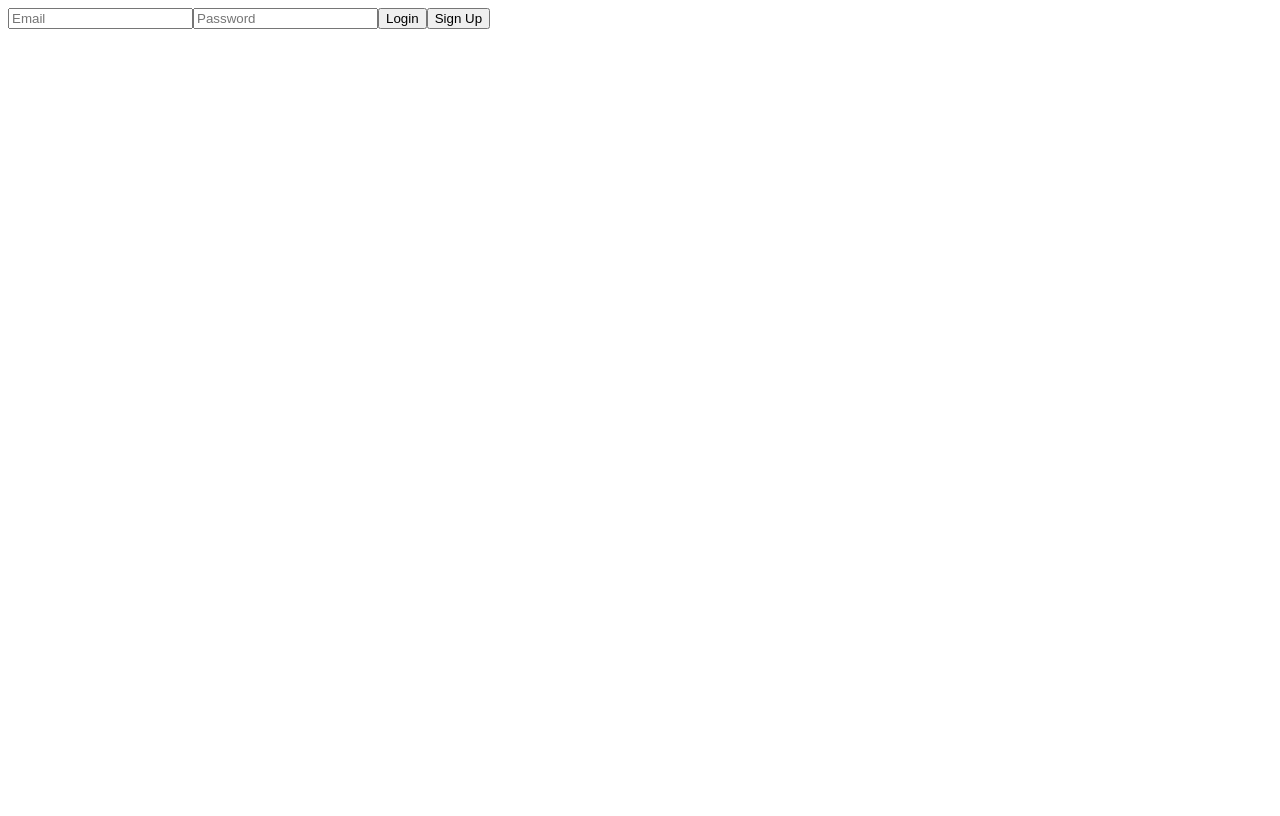
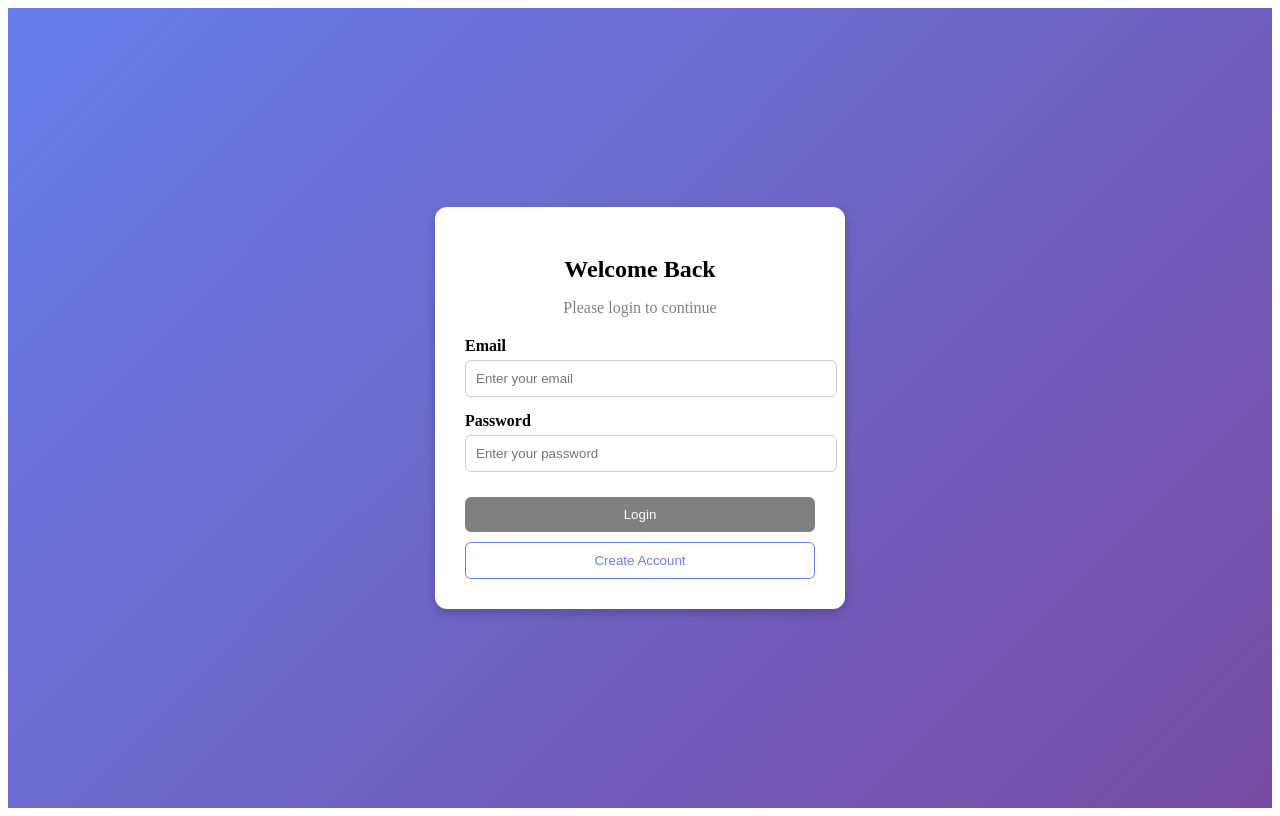
Before and after one commit to harshdotcom/mypic-ui, an Angular app: page / in a window 1280 px wide. Built offline with nearby package versions, Linux system fonts and the light colour scheme; no server answers.

Commit message:
Added screen for login screen

```diff
--- a/src/app/feature/auth/login/login.css
+++ b/src/app/feature/auth/login/login.css
@@ -1,25 +1,80 @@
 .login-container {
-  min-height: 100vh;
+  height: 100vh;
   display: flex;
+  justify-content: center;
   align-items: center;
-  justify-content: center;
-  background: #f4f6f8;
+  background: linear-gradient(135deg, #667eea, #764ba2);
 }
 
 .login-card {
-  width: 100%;
-  max-width: 360px;
-  padding: 2rem;
-  border-radius: 8px;
-  background: #fff;
-  box-shadow: 0 10px 25px rgba(0, 0, 0, 0.05);
+  background: white;
+  padding: 30px;
+  border-radius: 12px;
+  width: 350px;
+  box-shadow: 0px 4px 10px rgba(0,0,0,0.2);
+  text-align: center;
 }
 
-.field {
-  margin-bottom: 1rem;
+h2 {
+  margin-bottom: 5px;
+}
+
+p {
+  color: gray;
+  margin-bottom: 20px;
+}
+
+.input-group {
+  text-align: left;
+  margin-bottom: 15px;
+}
+
+label {
+  display: block;
+  font-weight: 600;
+  margin-bottom: 5px;
+}
+
+input {
+  width: 100%;
+  padding: 10px;
+  border-radius: 6px;
+  border: 1px solid #ccc;
+}
+
+input:focus {
+  outline: none;
+  border-color: #667eea;
 }
 
 .error {
-  color: #dc2626;
-  margin-bottom: 1rem;
+  color: red;
+  font-size: 12px;
 }
+
+.btn-primary {
+  width: 100%;
+  padding: 10px;
+  background: #667eea;
+  color: white;
+  border: none;
+  border-radius: 6px;
+  cursor: pointer;
+  margin-top: 10px;
+}
+
+.btn-primary:disabled {
+  background: gray;
+  cursor: not-allowed;
+}
+
+.btn-secondary {
+  width: 100%;
+  padding: 10px;
+  background: white;
+  color: #667eea;
+  border: 1px solid #667eea;
+  border-radius: 6px;
+  cursor: pointer;
+  margin-top: 10px;
+}
--- a/src/app/feature/auth/login/login.html
+++ b/src/app/feature/auth/login/login.html
@@ -1,6 +1,36 @@
-<form [formGroup]="loginForm" (ngSubmit)="onLogin()">
-  <input type="email" formControlName="email" placeholder="Email" />
-  <input type="password" formControlName="password" placeholder="Password" />
-  <button type="submit">Login</button>
-  <button type="button" (click)="goToSignup()">Sign Up</button>
-</form>
+<div class="login-container">
+  <div class="login-card">
+    <h2>Welcome Back</h2>
+    <p>Please login to continue</p>
+
+    <form [formGroup]="loginForm" (ngSubmit)="onLogin()">
+
+      <div class="input-group">
+        <label>Email</label>
+        <input type="email" formControlName="email" placeholder="Enter your email" />
+        <small class="error"
+          *ngIf="loginForm.controls['email'].touched && loginForm.controls['email'].invalid">
+          Valid email is required
+        </small>
+      </div>
+
+      <div class="input-group">
+        <label>Password</label>
+        <input type="password" formControlName="password" placeholder="Enter your password" />
+        <small class="error"
+          *ngIf="loginForm.controls['password'].touched && loginForm.controls['password'].invalid">
+          Password is required (min 6 chars)
+        </small>
+      </div>
+
+      <button type="submit" class="btn-primary" [disabled]="loginForm.invalid">
+        Login
+      </button>
+
+      <button type="button" class="btn-secondary" (click)="goToSignup()">
+        Create Account
+      </button>
+
+    </form>
+  </div>
+</div>
--- a/src/app/feature/auth/login/login.ts
+++ b/src/app/feature/auth/login/login.ts
@@ -1,36 +1,43 @@
-import { Component, inject } from '@angular/core';
-import { FormBuilder, Validators, FormGroup, ReactiveFormsModule } from '@angular/forms';
+import { CommonModule } from '@angular/common';
+import { Component, OnInit } from '@angular/core';
+import { FormBuilder, FormGroup, ReactiveFormsModule, Validators } from '@angular/forms';
 import { Router } from '@angular/router';
 
 @Component({
   selector: 'app-login',
-  imports: [ReactiveFormsModule],
+   imports: [ReactiveFormsModule, CommonModule],
   templateUrl: './login.html',
-  styleUrl: './login.css',
+  styleUrls: ['./login.css']
 })
-export class Login {
+export class Login implements OnInit {
 
-  private router = inject(Router);
-  private fb = inject(FormBuilder);
+  loginForm!: FormGroup;
 
-  loginForm: FormGroup = this.fb.group({
-    email: ['', [Validators.required, Validators.email]],
-    password: ['', Validators.required],
-  });
+  constructor(
+    private fb: FormBuilder,
+    private router: Router
+  ) {}
 
-  onLogin() {
-    // 🔹 Call your login API here and validate credentials
-
-    const isLoginSuccessful = true; // replace with real API result
-
-    if (isLoginSuccessful) {
-      this.router.navigate(['/home']);   // 👈 redirect to home
-    }
+  ngOnInit(): void {
+    this.loginForm = this.fb.group({
+      email: ['', [Validators.required, Validators.email]],
+      password: ['', [Validators.required, Validators.minLength(6)]]
+    });
   }
 
-  goToSignup() {
+  onLogin(): void {
+    if (this.loginForm.invalid) {
+      this.loginForm.markAllAsTouched();
+      return;
+    }
+
+    console.log('Login Payload:', this.loginForm.value);
+
+    // TODO: call your auth service here
+    // this.authService.login(this.loginForm.value).subscribe(...)
+  }
+
+  goToSignup(): void {
     this.router.navigate(['/signup']);
   }
-
-
 }
```
